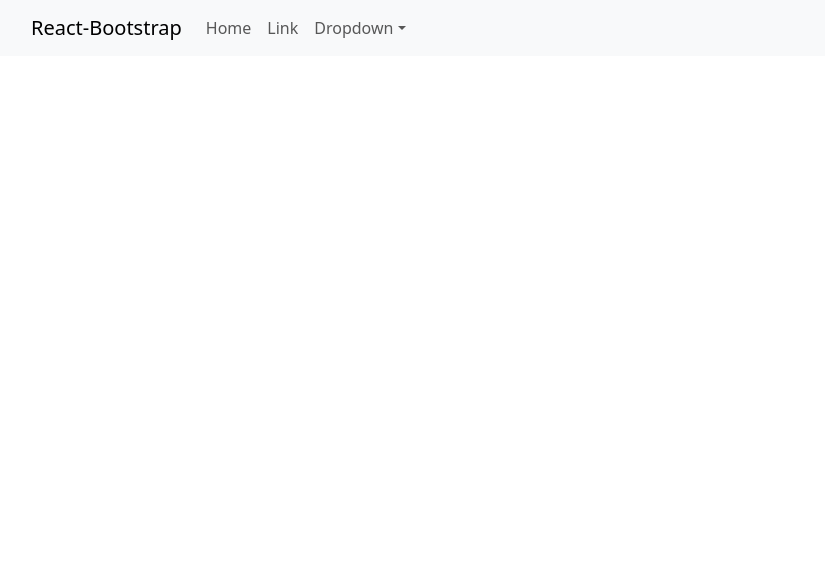
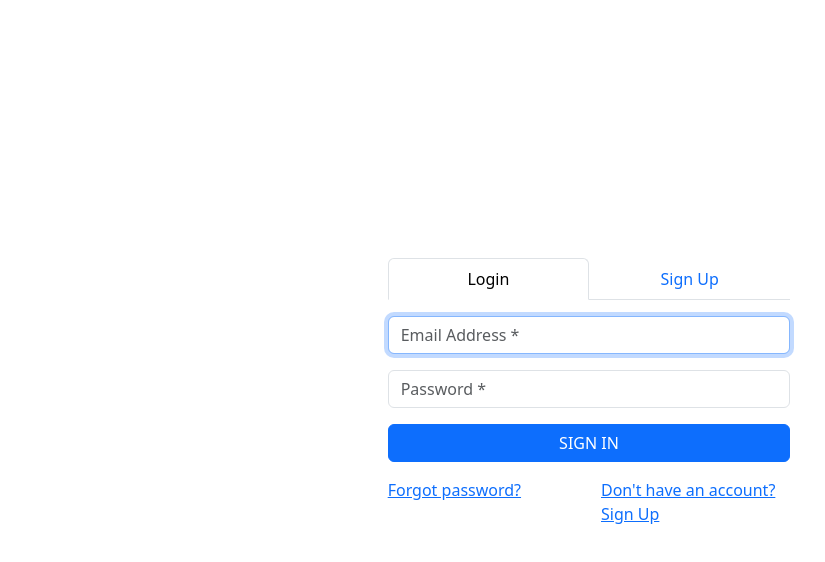
Before and after one commit to azheem-rahman/geco-capstone-frontend, a React (Create React App) app: page / in a window 1280 px wide. Shown: the top 562 px of the page, without its empty margins (51-876 px from the left). Built offline with nearby package versions, Linux system fonts and the light colour scheme.

Commit message:
added sign up and login forms layout without functionality

```diff
--- a/src/App.js
+++ b/src/App.js
@@ -1,9 +1,11 @@
 import NavBar from "./components/NavBar/NavBar.js";
+import LoginSignUp from "./components/LoginSignUp/LoginSignUp.js";
 
 function App() {
   return (
     <div className="App">
-      <NavBar />
+      {/* <NavBar /> */}
+      <LoginSignUp />
     </div>
   );
 }
--- /dev/null
+++ b/src/components/LoginSignUp/LoginSignUp.js
@@ -0,0 +1,146 @@
+import React, { useState } from "react";
+import { Tab, Form, Button, Tabs } from "react-bootstrap";
+
+const LoginSignUp = () => {
+  // Login States
+  const [loginEmail, setLoginEmail] = useState("");
+  const [loginPassword, setLoginPassword] = useState("");
+  const [loginValid, setLoginValid] = useState("");
+  const [loginErrorMessages, setLoginErrorMessages] = useState({
+    loginEmailError: "",
+    loginPasswordError: "",
+  });
+
+  // Sign Up States
+  const [signUpFirstName, setSignUpFirstName] = useState("");
+  const [signUpLastName, setSignUpLastName] = useState("");
+  const [signUpEmail, setSignUpEmail] = useState("");
+  const [signUpPassword, setSignUpPassword] = useState("");
+  const [signUpValid, setSignUpValid] = useState("");
+  const [signUpErrorMessages, setSignUpErrorMessages] = useState({
+    signUpFirstNameError: "",
+    signUpLastNameError: "",
+    signUpEmailError: "",
+    signUpPasswordError: "",
+  });
+
+  // Login Functions
+  const handleLoginEmailChange = (event) => {
+    setLoginEmail(event.target.value);
+  };
+
+  const handleLoginPasswordChange = (event) => {
+    setLoginPassword(event.target.value);
+  };
+
+  const handleLogin = (event) => {
+    event.preventDefault();
+    // Login Credentials Validation
+  };
+
+  // Sign Up Functions
+  const handleSignUpChange = (event) => {};
+  const validateSignUpName = (event) => {};
+  const validateSignUpEmail = (event) => {};
+  const validateSignUpPassword = (event) => {};
+  const handleSignUpSubmit = (event) => {};
+
+  return (
+    <div className="container-fluid vh-100 d-flex flex-column justify-content-center">
+      <div className="row d-flex justify-content-center">
+        <div className="col-md-8 col-lg-4">
+          <Tabs
+            defaultActiveKey="login"
+            id="login-sign-up"
+            className="mb-3"
+            justify
+          >
+            <Tab eventKey="login" title="Login">
+              <div className="row">
+                <div className="col">
+                  <Form.Group className="mb-3" controlId="email-login">
+                    <Form.Control
+                      type="email"
+                      placeholder="Email Address *"
+                      autoFocus
+                      value={loginEmail}
+                      onChange={handleLoginEmailChange}
+                    />
+                  </Form.Group>
+                </div>
+              </div>
+              <div className="row">
+                <div className="col">
+                  <Form.Group className="mb-3" controlId="password-login">
+                    <Form.Control
+                      type="password"
+                      placeholder="Password *"
+                      value={loginPassword}
+                      onChange={handleLoginPasswordChange}
+                    />
+                  </Form.Group>
+                </div>
+              </div>
+              <div className="row mx-0">
+                <Button className="mb-3" onSubmit={handleLogin}>
+                  SIGN IN
+                </Button>
+              </div>
+              <div className="row mb-3">
+                <div className="col d-flex justify-content-start">
+                  <a href="#">Forgot password?</a>
+                </div>
+                <div className="col d-flex justify-content-end">
+                  <a href="#">Don't have an account? Sign Up</a>
+                </div>
+              </div>
+            </Tab>
+
+            <Tab eventKey="sign-up" title="Sign Up">
+              <div className="row">
+                <div className="col">
+                  <Form.Group className="mb-3" controlId="first-name">
+                    <Form.Control type="text" placeholder="First Name *" />
+                  </Form.Group>
+                </div>
+                <div className="col">
+                  <Form.Group className="mb-3" controlId="last-name">
+                    <Form.Control type="text" placeholder="Last Name *" />
+                  </Form.Group>
+                </div>
+              </div>
+
+              <div className="row">
+                <div className="col">
+                  <Form.Group className="mb-3" controlId="email-signup">
+                    <Form.Control type="email" placeholder="Email Address *" />
+                  </Form.Group>
+                </div>
+              </div>
+
+              <div className="row">
+                <div className="col">
+                  <Form.Group className="mb-3" controlId="password-signup">
+                    <Form.Control type="password" placeholder="Password *" />
+                  </Form.Group>
+                </div>
+              </div>
+
+              <div className="row mx-0">
+                <Button className="mb-3">SIGN UP</Button>
+              </div>
+
+              <div className="row mb-3">
+                <div className="col d-flex justify-content-end">
+                  <a href="#">Already have an account? Sign in</a>
+                </div>
+              </div>
+            </Tab>
+          </Tabs>
+        </div>
+      </div>
+    </div>
+  );
+};
+
+export default LoginSignUp;
```
